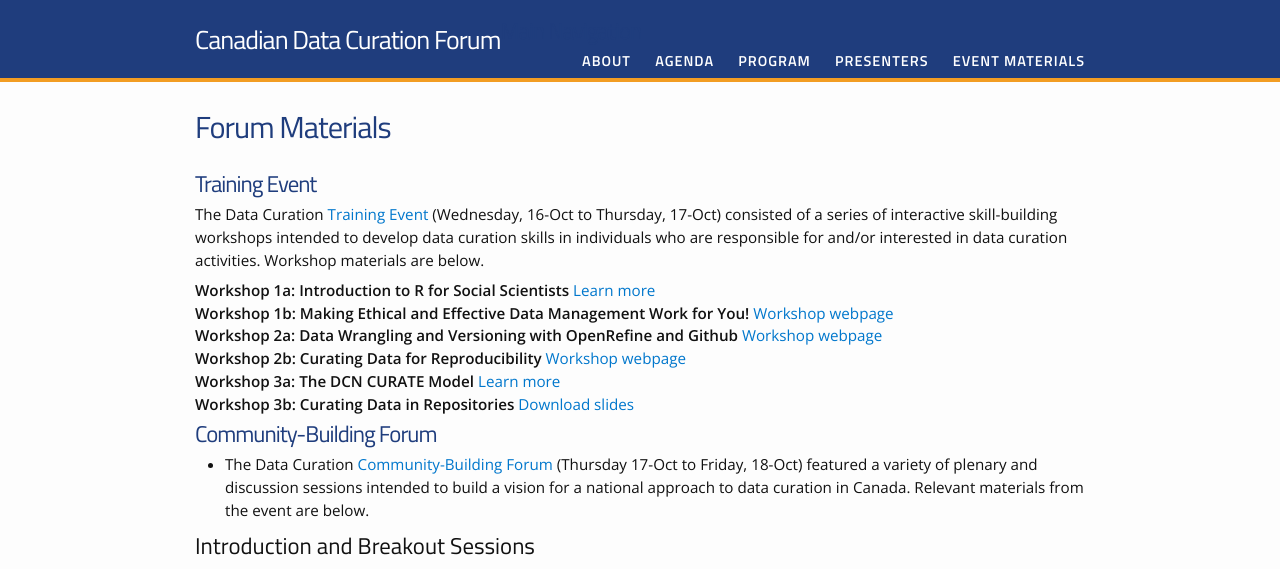
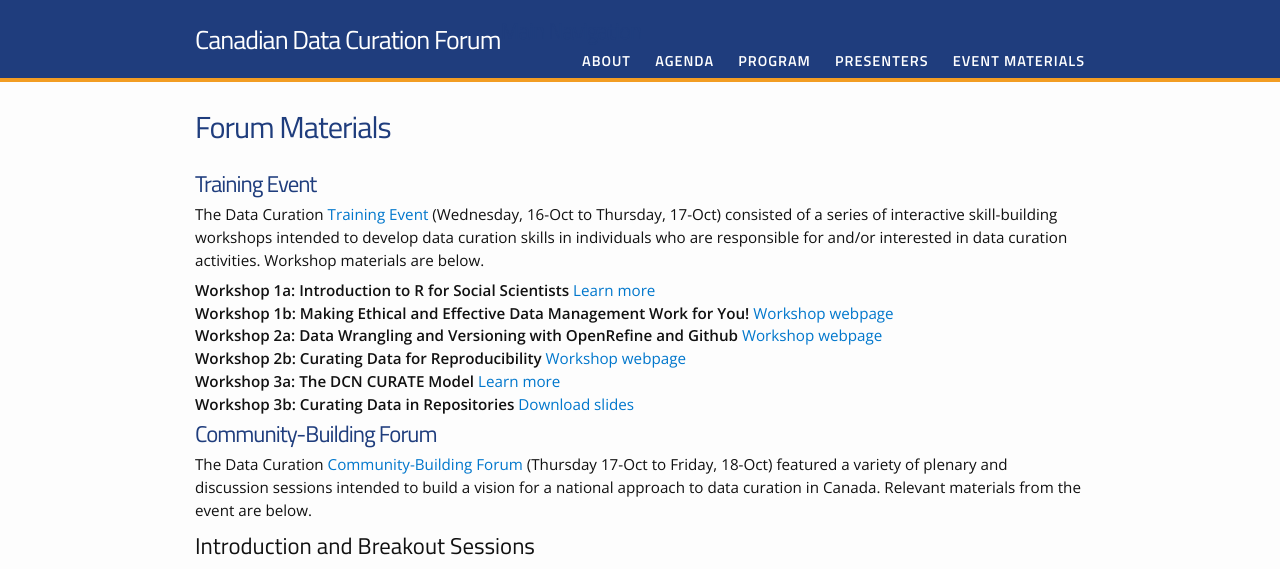
Before and after one commit to data-curation/data-curation.github.io, a Jekyll site: the page built from materials.md, in a window 1280 px wide. Shown: the top 569 px of the page. Built offline with Jekyll 4.4.1, drawn with Linux system fonts in a browser that asks for light colours; grey boxes are pictures that could not be loaded.

```diff
--- a/materials.md
+++ b/materials.md
@@ -15,7 +15,7 @@ The Data Curation [Training Event](../agenda#data-curation-training-event) (Wedn
 **Workshop 3b: Curating Data in Repositories** [Download slides](https://github.com/data-curation/data-curation.github.io/raw/master/matls/Curating%20data%20in%20Repositories.pdf)
 
 # Community-Building Forum
-* The Data Curation [Community-Building Forum](../agenda#-community-building-forum) (Thursday 17-Oct to Friday, 18-Oct) featured a variety of plenary and discussion sessions intended to build a vision for a national approach to data curation in Canada. Relevant materials from the event are below.
+The Data Curation [Community-Building Forum](../agenda#-community-building-forum) (Thursday 17-Oct to Friday, 18-Oct) featured a variety of plenary and discussion sessions intended to build a vision for a national approach to data curation in Canada. Relevant materials from the event are below.
 
 ## Introduction and Breakout Sessions
 <div style="position:relative;padding-top:56.25%;">
```
